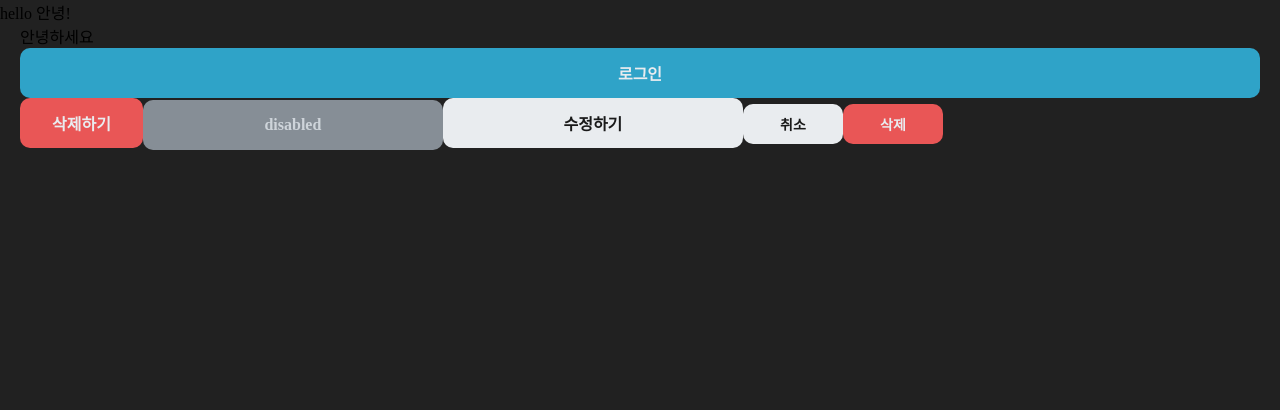
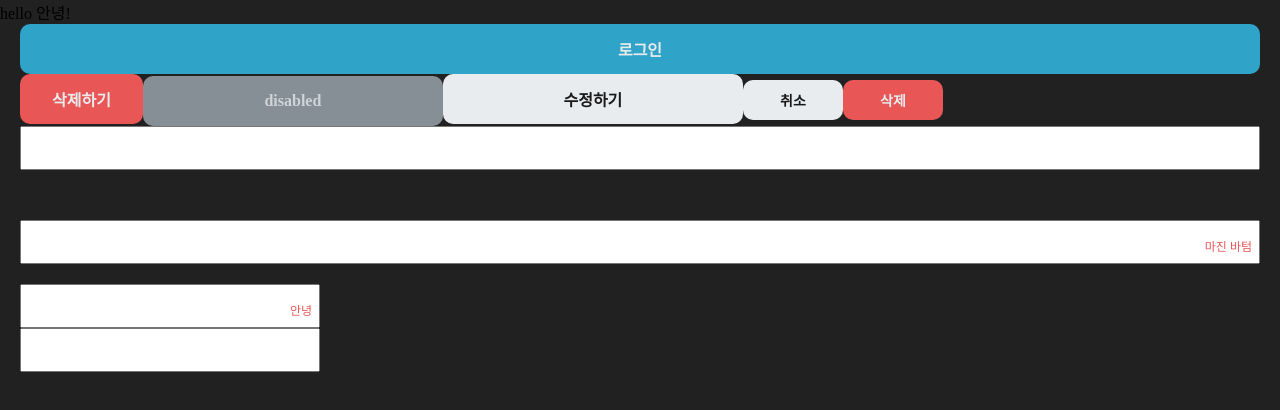
Before and after one commit to GHooN99/neoul-client, a Next.js app: page / in a window 1280 px wide. Shown: the top 410 px of the page. Built offline with nearby package versions, Linux system fonts and the light colour scheme; no server answers; a web font is replaced by a local one.

Commit message:
feat: 인풋 컴포넌트 구조 작성

```diff
--- /dev/null
+++ b/src/root.components/Input/Input.styled.ts
@@ -0,0 +1,25 @@
+import styled from "styled-components";
+import { InputStyleProps } from "./Input.types";
+
+export const StyledInputWrapper = styled.div<InputStyleProps>`
+  position: relative;
+  display: flex;
+  flex-direction: column;
+  justify-content: center;
+  align-items: center;
+  width: ${({ fullWidth }) => (fullWidth ? "100%" : "300px")};
+`;
+
+export const StyledInput = styled.input<InputStyleProps>`
+  width: 100%;
+  height: 44px;
+`;
+
+export const StyledErrorMessage = styled.span`
+  position: absolute;
+  align-self: flex-end;
+  margin-right: 8px;
+  margin-top: 8px;
+  color: ${({ theme }) => theme.texts.error};
+  font-size: ${({ theme }) => theme.fontSize.sub1}; ;
+`;
--- /dev/null
+++ b/src/root.components/Input/Input.tsx
@@ -0,0 +1,36 @@
+import { forwardRef } from "react";
+import {
+  StyledErrorMessage,
+  StyledInput,
+  StyledInputWrapper,
+} from "./Input.styled";
+import { InputProps } from "./Input.types";
+
+const Input = forwardRef<HTMLInputElement, InputProps>(
+  (
+    {
+      hasError = false,
+      errorMessage = "",
+      fullWidth = false,
+      style,
+      className,
+      ...restProps
+    },
+    ref
+  ) => {
+    return (
+      <StyledInputWrapper
+        style={style}
+        className={className}
+        fullWidth={fullWidth}
+      >
+        <StyledInput hasError={hasError} ref={ref} {...restProps} />
+        {hasError && <StyledErrorMessage>{errorMessage}</StyledErrorMessage>}
+      </StyledInputWrapper>
+    );
+  }
+);
+
+Input.displayName = "Input";
+
+export default Input;
--- /dev/null
+++ b/src/root.components/Input/index.ts
@@ -0,0 +1 @@
+export { default as Input } from "./Input";
--- a/src/root.features/todo/screen/ScreenTodo.tsx
+++ b/src/root.features/todo/screen/ScreenTodo.tsx
@@ -1,5 +1,7 @@
 import { useState } from "react";
+import styled from "styled-components";
 import { Button } from "@components/Button";
+import { Input } from "@components/Input";
 import { useTodosQuery } from "../hooks/useTodosQuery";
 
 const ScreenTodo = () => {
@@ -22,7 +24,6 @@ const ScreenTodo = () => {
 
   return (
     <div style={{ height: 100, padding: "0 20px" }}>
-      <h2>안녕하세요 </h2>
       <Button onClick={handleClick} loading={isLoading} fullWidth color="main">
         로그인
       </Button>
@@ -39,8 +40,30 @@ const ScreenTodo = () => {
       <Button style={{ width: 100 }} size="small" color="red">
         삭제
       </Button>
+      <StyledWrapper>
+        <Input
+          className="classNamehi"
+          fullWidth
+          // hasError={true}
+          // errorMessage="올바른 이메일 형식을 입력해주세요."
+        />
+        <Input
+          style={{ marginBottom: 20 }}
+          fullWidth
+          hasError={true}
+          errorMessage="마진 바텀"
+        />
+        <Input hasError={true} errorMessage="안녕" />
+        <Input hasError={false} errorMessage="안녕" />
+      </StyledWrapper>
     </div>
   );
 };
 
 export default ScreenTodo;
+
+const StyledWrapper = styled.div`
+  .classNamehi {
+    margin-bottom: 50px;
+  }
+`;
```
Also changed, not shown: src/root.components/Input/Input.types.ts (added, +31 -0 lines).
